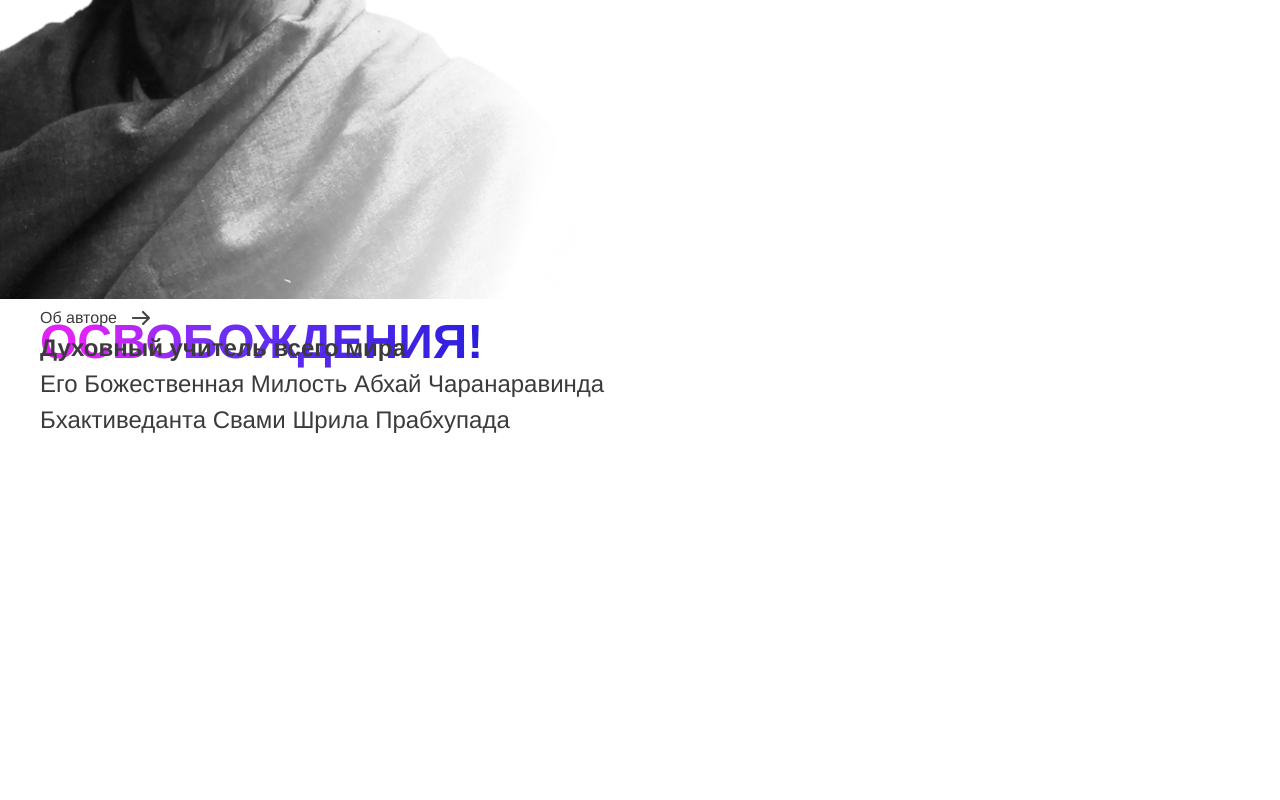
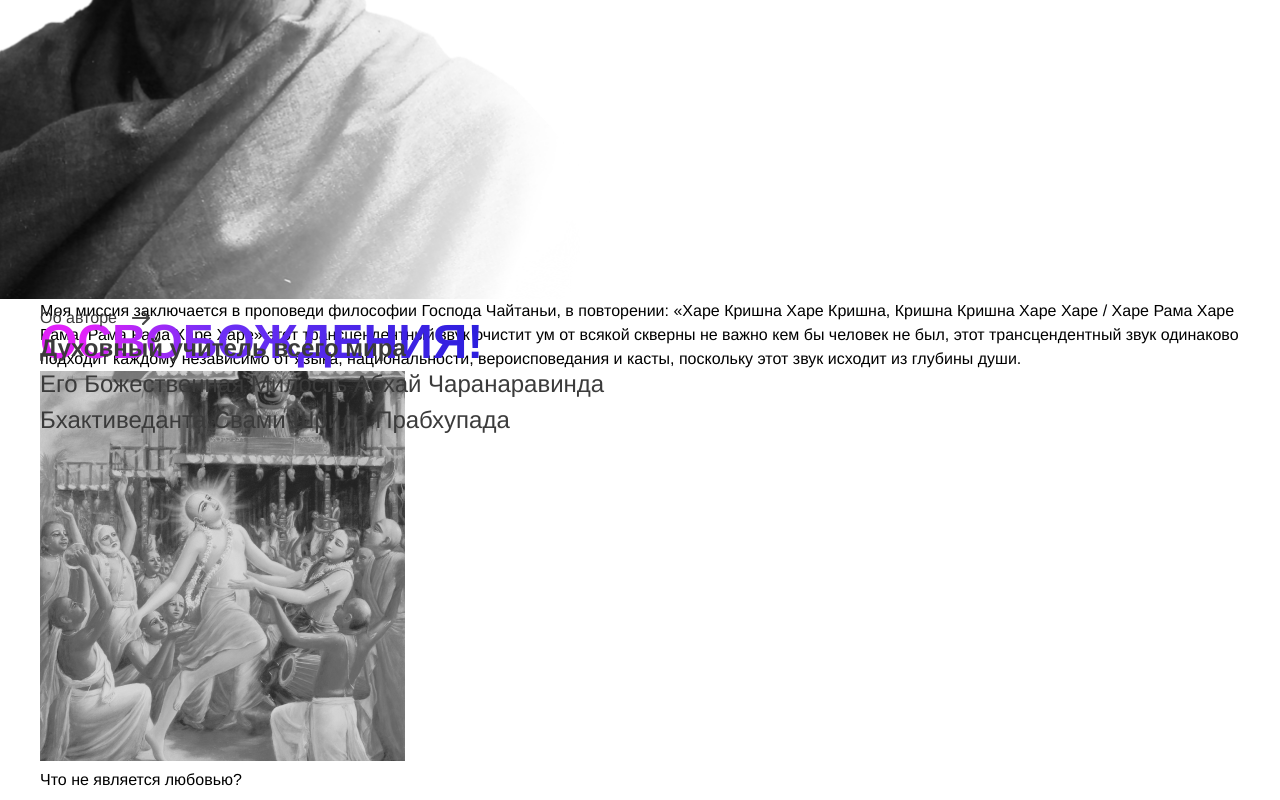
Before and after one commit to a-gran/namaruci, a React (Vite) app: page / in a window 1280 px wide. Shown: the part 493-1293 px from the top of the page. Before the commit the page ends 931 px from the top, so only its background shows below. Built offline with nearby package versions, Linux system fonts and the light colour scheme.

Commit message:
add block mission

```diff
--- a/src/App.jsx
+++ b/src/App.jsx
@@ -1,12 +1,14 @@
 import './App.scss'
-import Greetings from './components/pages/main/greetings/Greetings'
+import Greetings from './pages/main/greetings/Greetings'
 import Header from './components/header/Header'
+import Mission from './pages/main/mission/Mission';
 
 function App() {
     return (
         <div className="App">
             <Header />
             <Greetings />
+            <Mission />
         </div>
     )
 }
--- a/src/components/header/cart/Cart.jsx
+++ b/src/components/header/cart/Cart.jsx
@@ -8,6 +8,6 @@ const Cart = () => {
                 <img src="img/cart.png" alt="cart"/>
             </a>
         </div>
-    );
-};
+    )
+}
 export default Cart;
--- a/src/components/pages/main/greetings/Greetings.jsx
+++ b/src/pages/main/greetings/Greetings.jsx
@@ -17,7 +17,7 @@ const Greetings = () => {
                 <img className='about-author__arrow' src="img/arrow-right.png" alt="arrow" />
             </div>
         </div>
-    );
-};
+    )
+}
 
 export default Greetings
--- /dev/null
+++ b/src/pages/main/mission/Mission.jsx
@@ -0,0 +1,22 @@
+import React from 'react'
+import './mission.scss'
+
+const Mission = () => {
+  return (
+    <div className="mission">
+      <div className="mission__text">
+        Моя миссия заключается в проповеди философии Господа Чайтаньи, в повторении:
+        «Харе Кришна Харе Кришна, Кришна Кришна Харе Харе / Харе Рама Харе Рама, Рама Рама Харе Харе»
+        этот трансцендентный звук очистит ум от всякой скверны не важно кем бы человек не был, этот
+        трансцендентный звук одинаково подходит каждому независимо от языка, национальности,
+        вероисповедания и касты, поскольку этот звук исходит из глубины души.
+      </div>
+      <div className="mission__img">
+        <img src="img/mission.png" alt="mission" />
+        <div className="mission__png-header">Что не является любовью?</div>
+      </div>
+    </div>
+  )
+}
+
+export default Mission
```
Also changed, not shown: public/img/mission.png (added), src/pages/main/greetings/greetings.scss (renamed from src/components/pages/main/greetings/greetings.scss), src/pages/main/mission/mission.scss (added).
